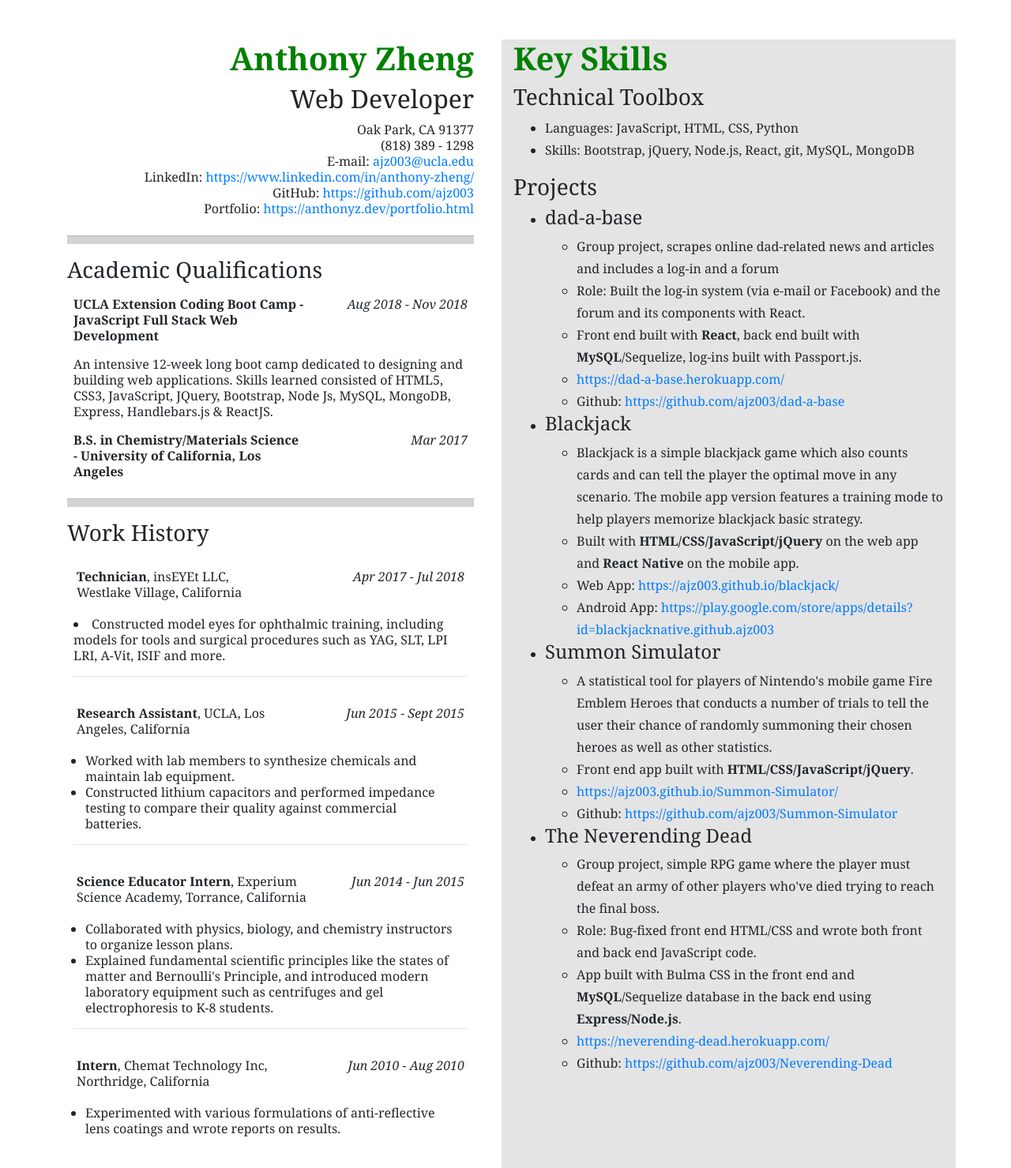
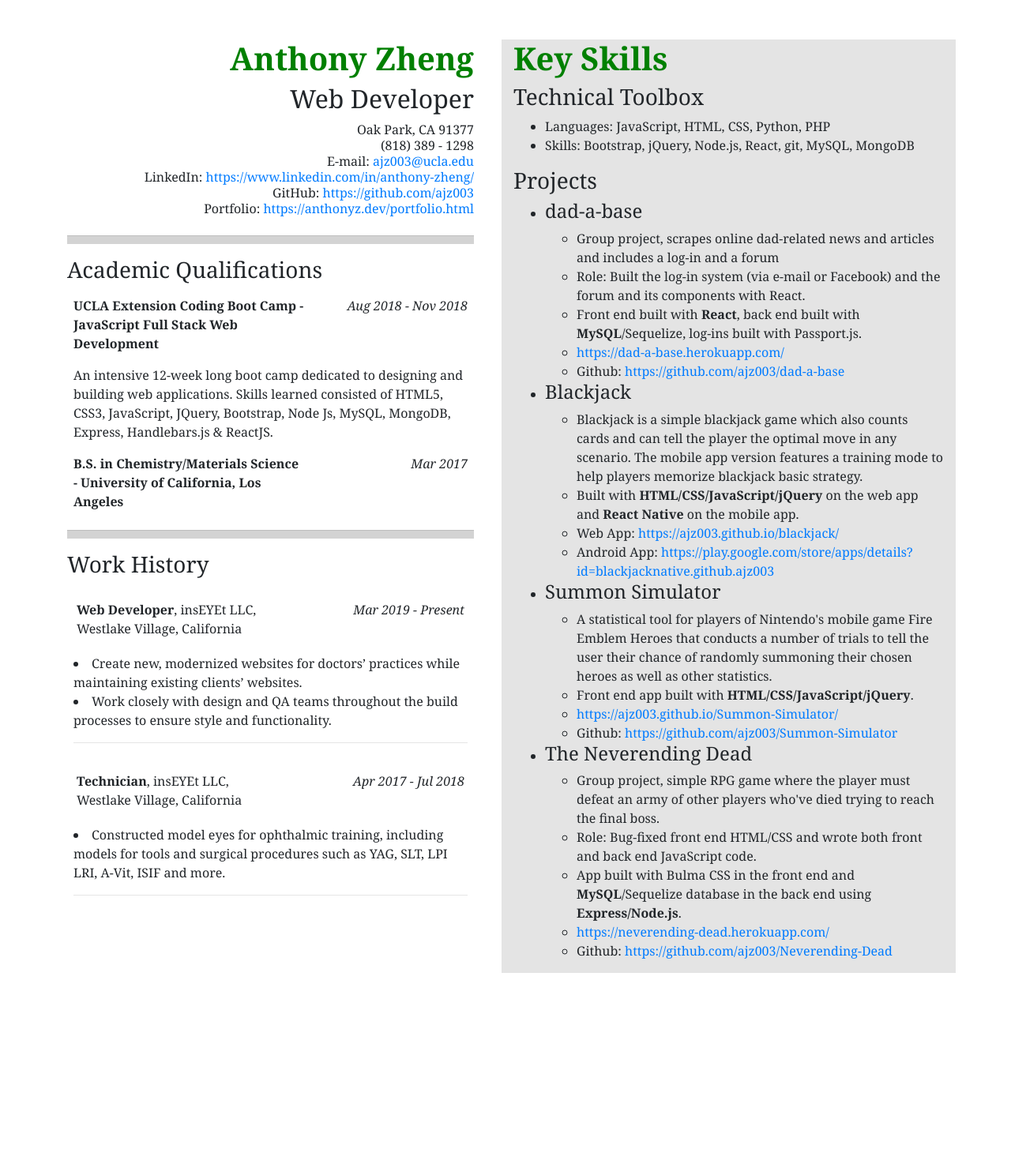
Before and after one commit to ajz003/ajz003.github.io, a Jekyll site: the page resume.html, which Jekyll copies as it is, in a window 1280 px wide. Shown: the whole page at 79% size. Built offline with Jekyll 4.4.1, drawn with Linux system fonts in a browser that asks for light colours; a script that is not in the unit is left out; after the commit the page ends 1232 px from its top, so only the background shows below that.

Commit message:
update resume

```diff
--- a/resume.html
+++ b/resume.html
@@ -70,7 +70,7 @@
             background-color: rgb(228, 228, 228);
             margin-left: 10px;
             padding: 0px 30px;
-            line-height: 175%;
+            line-height: 150%;
         }
 
         #left-col,
@@ -80,7 +80,7 @@
 
         #left-col {
             margin-right: 10px;
-            line-height: 125%;
+            line-height: 150%;
         }
 
         #contact {
@@ -170,6 +170,22 @@
                         <h3>Work History</h3>
                         <table class="table table-borderless">
                             <tbody>
+<tr class="d-flex">
+<th><span class="job-title">Web Developer</span>, insEYEt LLC, Westlake Village, California</th>
+<th class="d-flex justify-content-end date-cell-work"><span class="work-dates">Mar 2019 - Present</span></th>
+</tr>
+<tr>
+<ul>
+<td class="col text-left">
+<li>Create new, modernized websites for doctors’ practices while maintaining existing clients’ websites.
+</li>
+<li>Work closely with design and QA teams throughout the build processes to ensure style and functionality.
+</li>
+<hr class="work-hr">
+</td>
+</ul>
+</tr>
+
                                 <tr class="d-flex">
                                     <th><span class="job-title">Technician</span>, insEYEt LLC, Westlake
                                         Village,
@@ -188,80 +204,6 @@
                                         </td>
                                     </ul>
 
-
-
-                                </tr>
-
-                                <tr class="d-flex">
-                                    <th><span class="job-title">Research Assistant</span>, UCLA, Los
-                                        Angeles,
-                                        California</th>
-                                    <th class="d-flex justify-content-end date-cell-work"><span class="work-dates">Jun 2015 -
-                                            Sept
-                                            2015</span></th>
-                                </tr>
-                                <tr>
-                                    <td>
-                                        <ul class="col text-left">
-                                            <li>Worked with lab members to synthesize chemicals and maintain lab
-                                                equipment.
-                                            </li>
-
-                                            <li>Constructed lithium capacitors and performed impedance testing to
-                                                compare
-                                                their quality against commercial batteries.
-                                            </li>
-                                        </ul>
-                                        <hr class="work-hr">
-
-                                    </td>
-
-                                </tr>
-
-                                <tr class="d-flex">
-                                    <th><span class="job-title">Science Educator Intern</span>, Experium
-                                        Science
-                                        Academy, Torrance, California</th>
-                                    <th class="d-flex justify-content-end date-cell-work"><span class="work-dates">Jun 2014 - Jun
-                                            2015</span></th>
-                                </tr>
-                                <tr>
-                                    <td>
-                                        <ul class="col text-left">
-                                            <li>Collaborated with physics, biology, and chemistry instructors to
-                                                organize
-                                                lesson plans. </li>
-
-                                            <li>Explained fundamental scientific principles like the states of matter
-                                                and
-                                                Bernoulli's Principle, and introduced modern laboratory equipment such
-                                                as
-                                                centrifuges and gel electrophoresis to K-8 students.
-                                            </li>
-                                        </ul>
-                                        <hr class="work-hr">
-                                    </td>
-
-                                </tr>
-                                <tr class="d-flex">
-                                    <th><span class="job-title">Intern</span>, Chemat Technology Inc,
-                                        Northridge,
-                                        California</th>
-                                    <th class="d-flex justify-content-end date-cell-work"><span class="work-dates">Jun 2010 - Aug
-                                            2010</span></th>
-                                </tr>
-                                <tr>
-                                    <td>
-                                        <ul class="col text-left">
-                                            <li>Experimented with various formulations of anti-reflective lens coatings
-                                                and
-                                                wrote reports on results.</li>
-                                        </ul>
-                                    </td>
-
-                                </tr>
-
-
                             </tbody>
                         </table>
                     </div>
@@ -277,7 +219,7 @@
                 <div class="row">
                     <h3>Technical Toolbox</h3>
                     <ul>
-                        <li>Languages: JavaScript, HTML, CSS, Python</li>
+                        <li>Languages: JavaScript, HTML, CSS, Python, PHP</li>
                         <li>Skills: Bootstrap, jQuery, Node.js, React, git, MySQL, MongoDB</li>
                     </ul>
                 </div>
```
Also changed, not shown: 4 other files.
